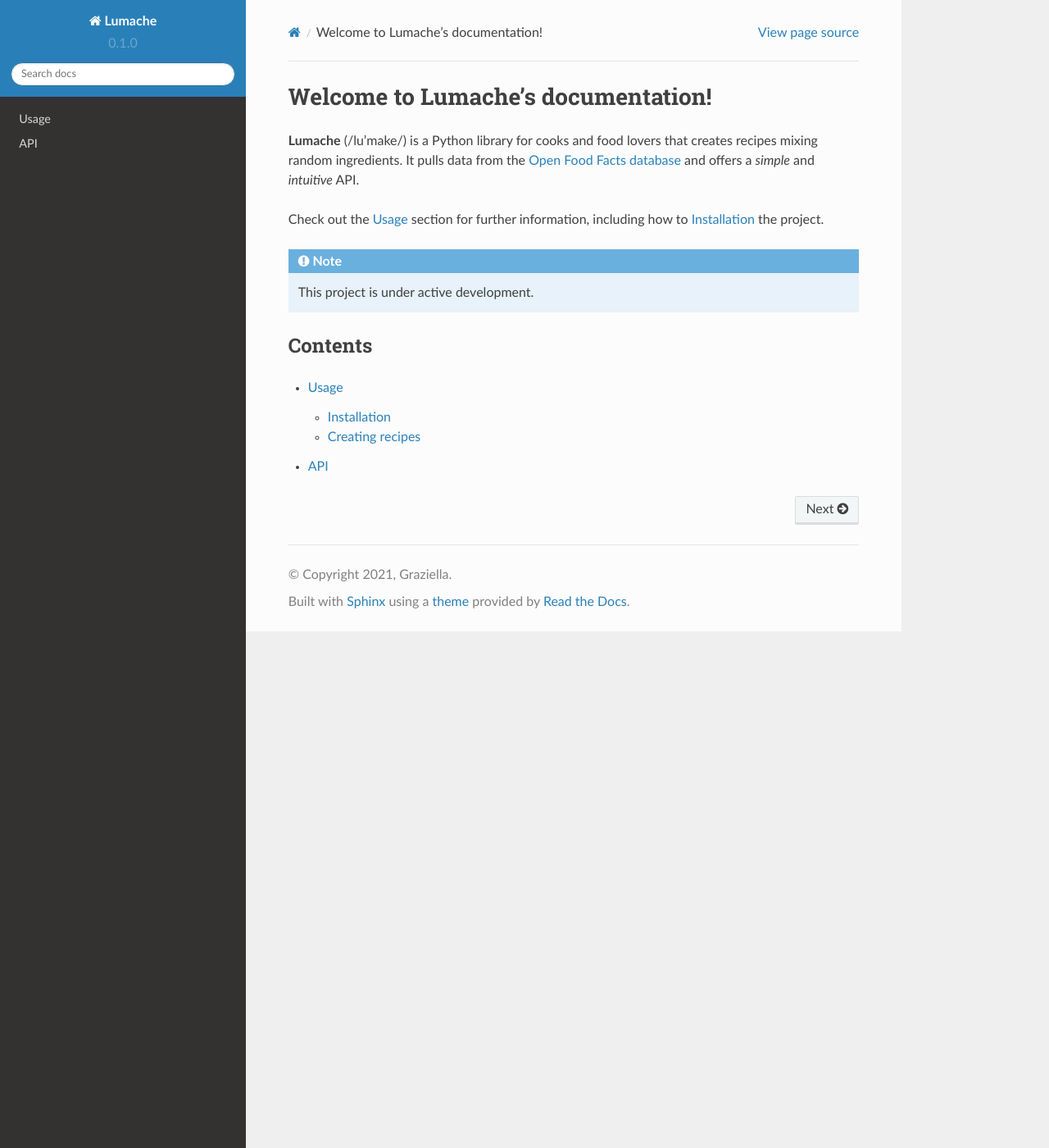
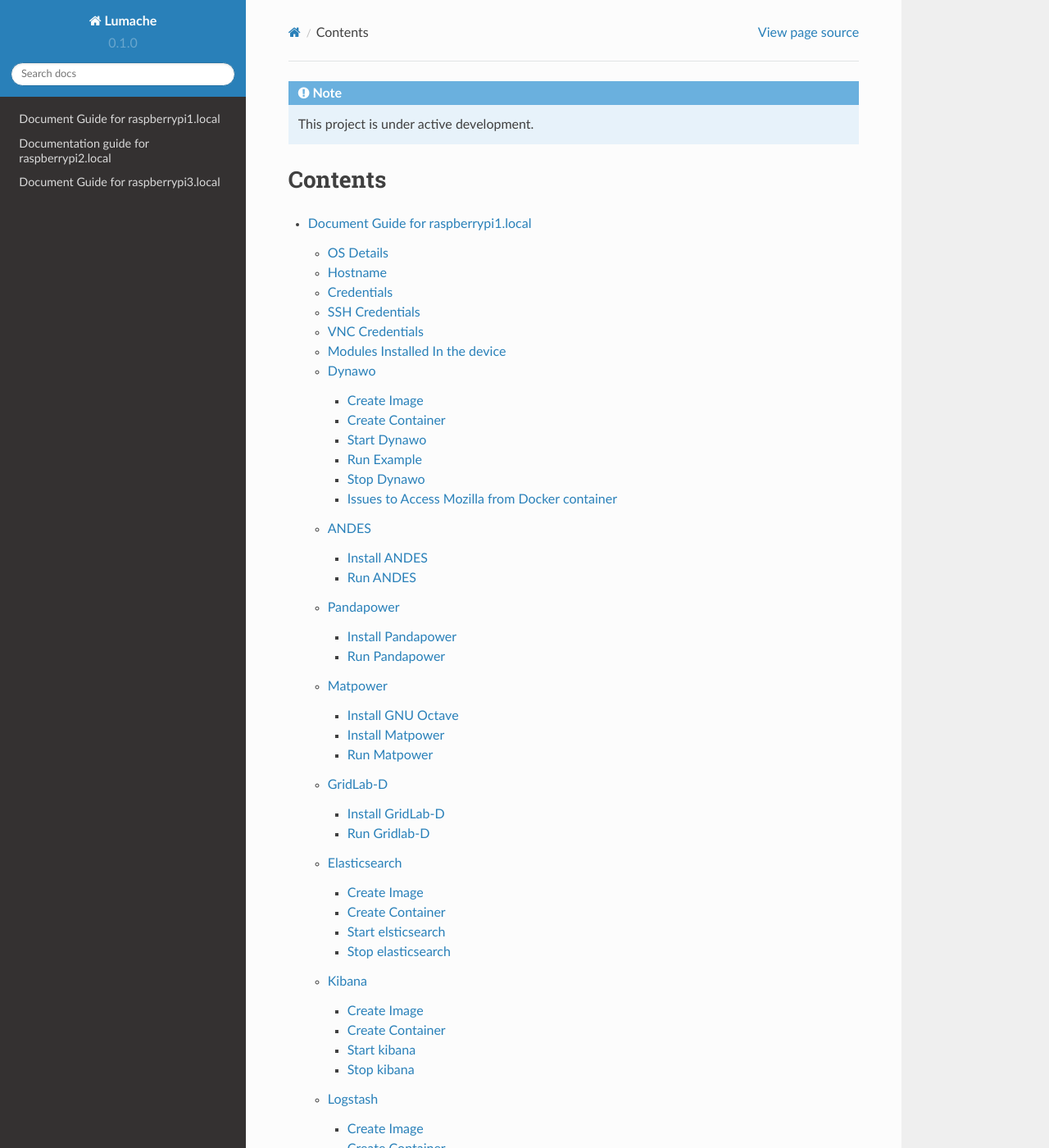
Before and after one commit to suresh-iitr/setup, a Sphinx documentation site: the page built from docs/source/index.rst, in a window 1280 px wide and 1400 px high. Shown: the whole window at 82% size. Built offline with Sphinx 7.4.7 and the Read the Docs theme 2.0.0, drawn with Linux system fonts in a browser that asks for light colours; some of the changed text lies outside the part shown.

Commit message:
Update index.rst

```diff
--- a/docs/source/index.rst
+++ b/docs/source/index.rst
@@ -1,13 +1,3 @@
-Welcome to Lumache's documentation!
-===================================
-
-**Lumache** (/lu'make/) is a Python library for cooks and food lovers
-that creates recipes mixing random ingredients.
-It pulls data from the `Open Food Facts database <https://world.openfoodfacts.org/>`_
-and offers a *simple* and *intuitive* API.
-
-Check out the :doc:`usage` section for further information, including
-how to :ref:`installation` the project.
 
 .. note::
 
@@ -18,5 +8,6 @@
 
 .. toctree::
 
-   usage
-   api
+   raspberrypi1
+   raspberrypi2
+   raspberrypi3
```
